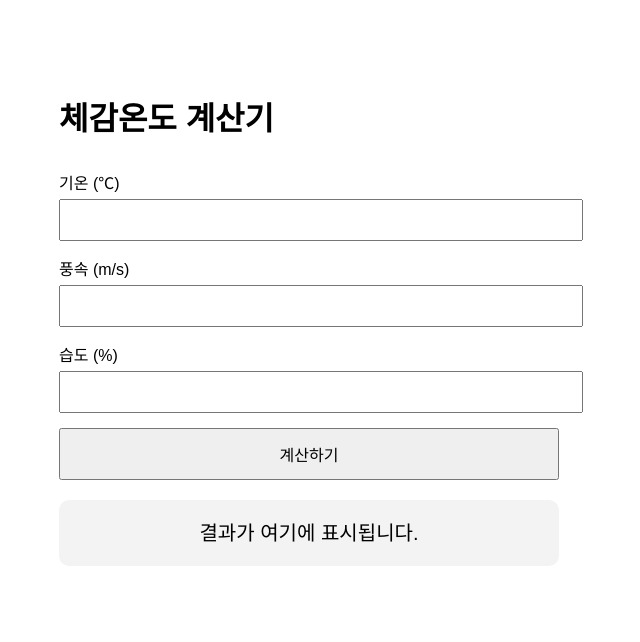
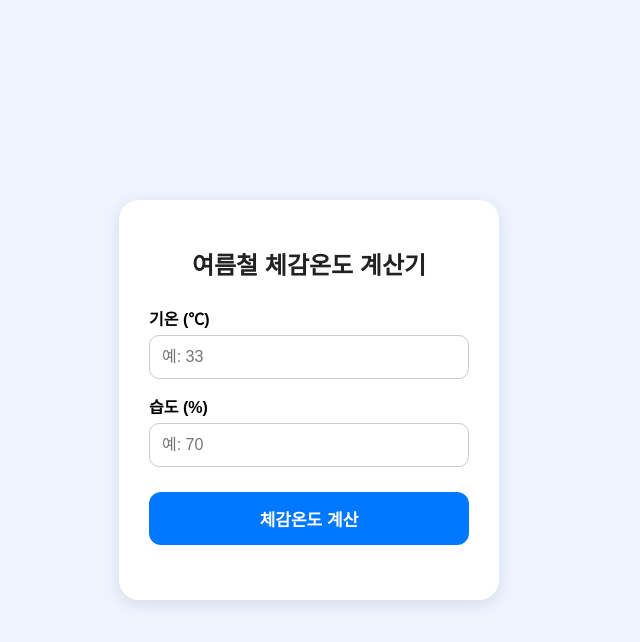
Before and after one commit to kminant/felt-temperature, a plain HTML site: page index.html in a window 1280 px wide. Shown: the whole page, without its empty margins (331-971 px from the left). Drawn offline with Linux system fonts and the light colour scheme.

Commit message:
Update index.html

```diff
--- a/index.html
+++ b/index.html
@@ -3,79 +3,156 @@
 <head>
 <meta charset="UTF-8">
 <meta name="viewport" content="width=device-width, initial-scale=1.0">
-  <title>체감온도 계산기</title>
+<title>기상청 여름철 체감온도 계산기</title>
 
 <style>
-    body {
-      font-family: sans-serif;
-      max-width: 500px;
-      margin: 50px auto;
-      padding: 20px;
-      line-height: 1.8;
+    body{
+        font-family: 'Pretendard', sans-serif;
+        background:#eef4ff;
+        display:flex;
+        justify-content:center;
+        align-items:center;
+        height:100vh;
+        margin:0;
     }
 
-    input {
-      width: 100%;
-      padding: 10px;
-      margin-bottom: 15px;
-      font-size: 16px;
+    .container{
+        background:white;
+        padding:30px;
+        border-radius:20px;
+        box-shadow:0 4px 15px rgba(0,0,0,0.1);
+        width:320px;
     }
 
-    button {
-      width: 100%;
-      padding: 12px;
-      font-size: 16px;
-      cursor: pointer;
+    h1{
+        text-align:center;
+        font-size:24px;
+        margin-bottom:25px;
+        color:#222;
     }
 
-    .result {
-      margin-top: 20px;
-      padding: 15px;
-      background: #f3f3f3;
-      border-radius: 10px;
-      font-size: 20px;
-      text-align: center;
+    label{
+        display:block;
+        margin-top:15px;
+        margin-bottom:5px;
+        font-weight:bold;
+    }
+
+    input{
+        width:100%;
+        padding:12px;
+        border:1px solid #ccc;
+        border-radius:10px;
+        font-size:16px;
+        box-sizing:border-box;
+    }
+
+    button{
+        width:100%;
+        margin-top:25px;
+        padding:14px;
+        border:none;
+        border-radius:12px;
+        background:#0078ff;
+        color:white;
+        font-size:17px;
+        font-weight:bold;
+        cursor:pointer;
+    }
+
+    button:hover{
+        background:#005fcc;
+    }
+
+    .result{
+        margin-top:25px;
+        text-align:center;
+        font-size:26px;
+        font-weight:bold;
+    }
+
+    .level{
+        margin-top:10px;
+        text-align:center;
+        font-size:18px;
+        font-weight:bold;
     }
 </style>
 </head>
+
 <body>
 
-  <h1>체감온도 계산기</h1>
+<div class="container">
 
-  <label>기온 (℃)</label>
-  <input type="number" id="temp">
+    <h1>여름철 체감온도 계산기</h1>
 
-  <label>풍속 (m/s)</label>
-  <input type="number" id="wind">
+    <label for="temp">기온 (℃)</label>
+    <input type="number" id="temp" placeholder="예: 33">
 
-  <label>습도 (%)</label>
-  <input type="number" id="humidity">
+    <label for="humidity">습도 (%)</label>
+    <input type="number" id="humidity" placeholder="예: 70">
 
-  <button onclick="calculate()">계산하기</button>
+    <button onclick="calculateHeatIndex()">체감온도 계산</button>
 
-  <div class="result" id="result">
-    결과가 여기에 표시됩니다.
+    <div class="result" id="result"></div>
+    <div class="level" id="level"></div>
+
 </div>
 
 <script>
-    function calculate() {
 
-      const T = parseFloat(document.getElementById("temp").value);
-      const V = parseFloat(document.getElementById("wind").value);
-      const H = parseFloat(document.getElementById("humidity").value);
+function calculateHeatIndex(){
 
-      // 간단한 체감온도 예시 계산식
-      // (교육용 예시)
+    const Ta = parseFloat(document.getElementById("temp").value);
+    const RH = parseFloat(document.getElementById("humidity").value);
 
-      const felt =
-        13.12 +
-        0.6215 * T -
-        11.37 * Math.pow(V * 3.6, 0.16) +
-        0.3965 * T * Math.pow(V * 3.6, 0.16);
+    if(isNaN(Ta) || isNaN(RH)){
+        alert("기온과 습도를 입력해주세요.");
+        return;
+    }
+
+    // 습구온도(Tw) 계산
+    const Tw =
+        Ta * Math.atan(0.151977 * Math.sqrt(RH + 8.313659))
+        + Math.atan(Ta + RH)
+        - Math.atan(RH - 1.67633)
+        + 0.00391838 * Math.pow(RH, 1.5) * Math.atan(0.023101 * RH)
+        - 4.686035;
+
+    // 기상청 체감온도 계산식
+    const HI =
+        -0.2442
+        + 0.55399 * Tw
+        + 0.45535 * Ta
+        - 0.0022 * Math.pow(Tw, 2)
+        + 0.00278 * Tw * Ta
+        + 3.0;
+
+    const result = HI.toFixed(1);
 
     document.getElementById("result").innerHTML =
-        `체감온도는 <b>${felt.toFixed(1)}℃</b> 입니다.`;
+        result + " ℃";
+
+    // 위험 단계 표시
+    let levelText = "";
+
+    if(HI < 31){
+        levelText = "관심";
     }
+    else if(HI < 35){
+        levelText = "주의";
+    }
+    else if(HI < 38){
+        levelText = "경고";
+    }
+    else{
+        levelText = "위험";
+    }
+
+    document.getElementById("level").innerHTML =
+        "폭염 단계 : " + levelText;
+}
+
 </script>
 
 </body>
```
Lines whose indentation alone changed are shown as unchanged.
